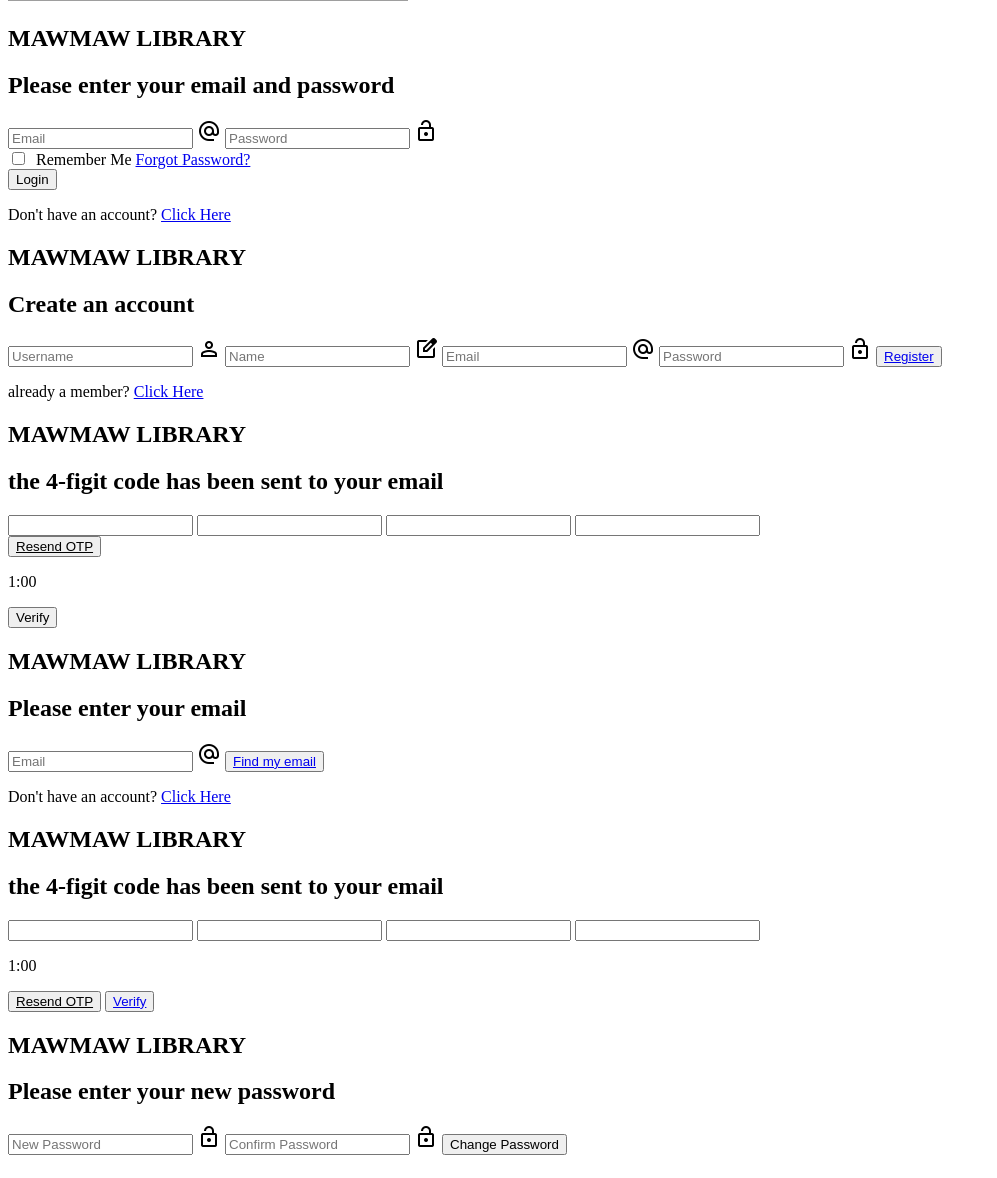
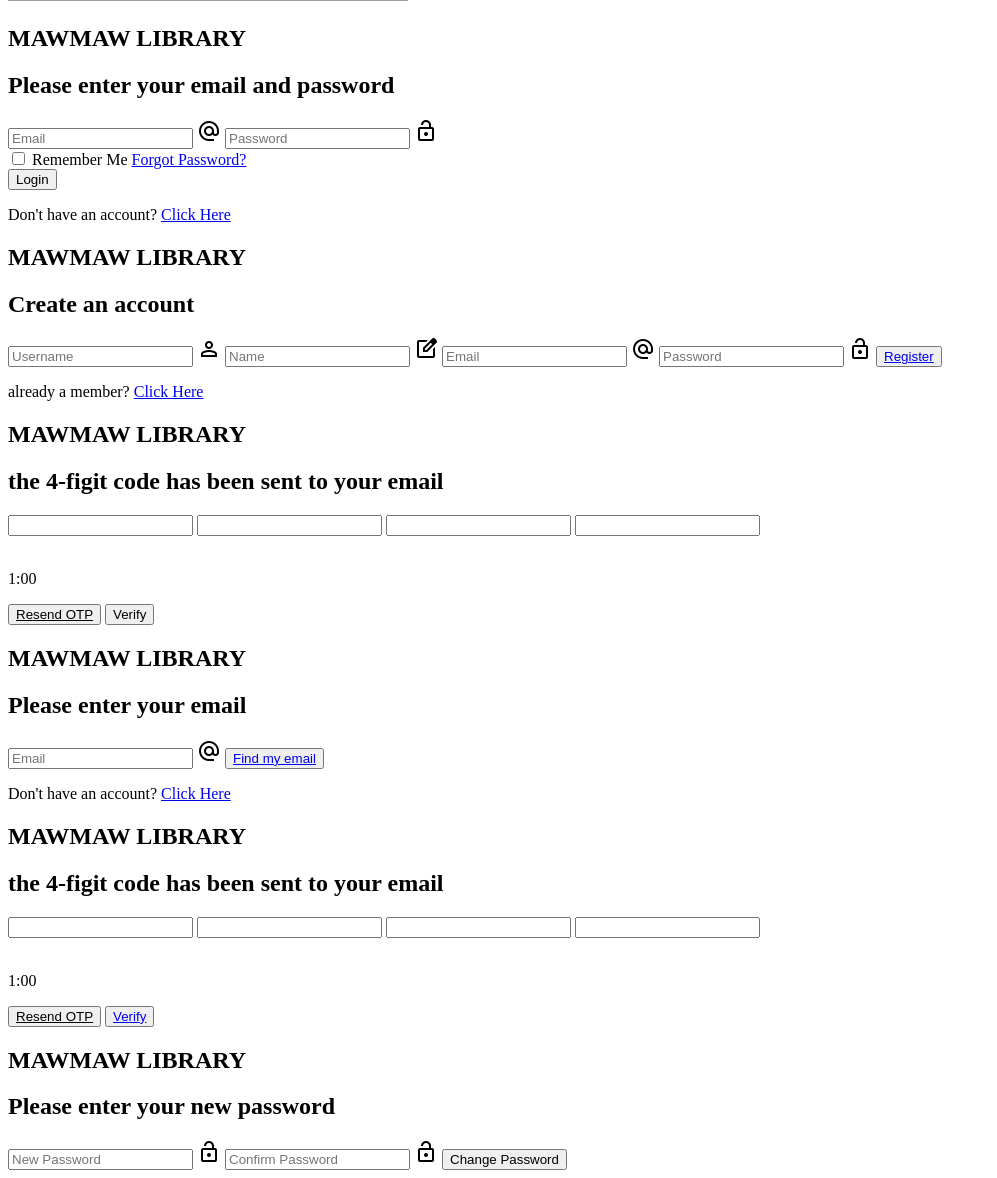
Before and after one commit to Luhartt/mawmaw-library, a PHP site: page /login.php in a window 1280 px wide. Shown: the part 307-1485 px from the top of the page, without its empty margins (0-997 px from the left). Before the commit the page ends 1462 px from the top, so only its background shows below. Run offline with PHP 8.4, Linux system fonts and the light colour scheme; grey boxes are pictures that could not be loaded.

Commit message:
final login styles

```diff
--- a/public/php-frontend/login/login.php
+++ b/public/php-frontend/login/login.php
@@ -36,7 +36,7 @@
                             lock_open
                         </span>
                         <div class="login-subcontainer">
-                            <label><input type="checkbox" name="remember" id="remember">&nbsp; Remember Me</label>
+                            <label><input type="checkbox" name="remember" id="remember">&nbsp;Remember Me</label>
                             <a href="#forgot-password-container" class="to-forgot">Forgot Password?</a>
                             <!-- href="#forgot-password-container" -->
                         </div>
@@ -87,8 +87,9 @@
                             <input type="text" name="otp3" id="register-otp3" maxlength="1" pattern="[0-9]{1}">
                             <input type="text" name="otp4" id="register-otp4" maxlength="1" pattern="[0-9]{1}">
                         </div>
+                        <br>
+                        <p>1:00</p>
                         <button type="button" class="resend-otp"><u>Resend OTP</u></button>
-                        <p>1:00</p>
                         <button type="button">Verify</button>
                     </form>
                 </div>
@@ -122,6 +123,7 @@
                             <input type="text" name="otp3" id="forgot-otp3" maxlength="1" pattern="[0-9]{1}">
                             <input type="text" name="otp4" id="forgot-otp4" maxlength="1" pattern="[0-9]{1}">
                         </div>
+                        <br>
                         <p>1:00</p>
                         <button type="button" class="resend-otp"><u>Resend OTP</u></button>
                         <button type="button"><a href="#forgot-change-password">Verify</a></button>
@@ -171,6 +173,7 @@
         //     })
         // })
 
+        document.addEventListener("DOMContentLoaded", () => {
             $('a').click(function() {
                 $('#containers').stop()
                 $('#containers').css('opacity', '0')
@@ -181,6 +184,7 @@
                 }, 1000)
 
             })
+        })
     </script>
 </body>
 
--- a/public/scss/login/login.css
+++ b/public/scss/login/login.css
@@ -52,7 +52,7 @@ main h2 {
   margin-block: 1.5%;
 }
 main p,
-main a {
+main a, main label {
   font-family: "Kross Neue Grotesk";
   color: #868397;
   text-align: center;
--- a/public/scss/login/login.scss
+++ b/public/scss/login/login.scss
@@ -52,7 +52,7 @@ main {
   }
 
   p,
-  a {
+  a, label {
     font-family: "Kross Neue Grotesk";
     color: $secondary-text-color;
     text-align: center;
```
Lines whose indentation alone changed are shown as unchanged.
